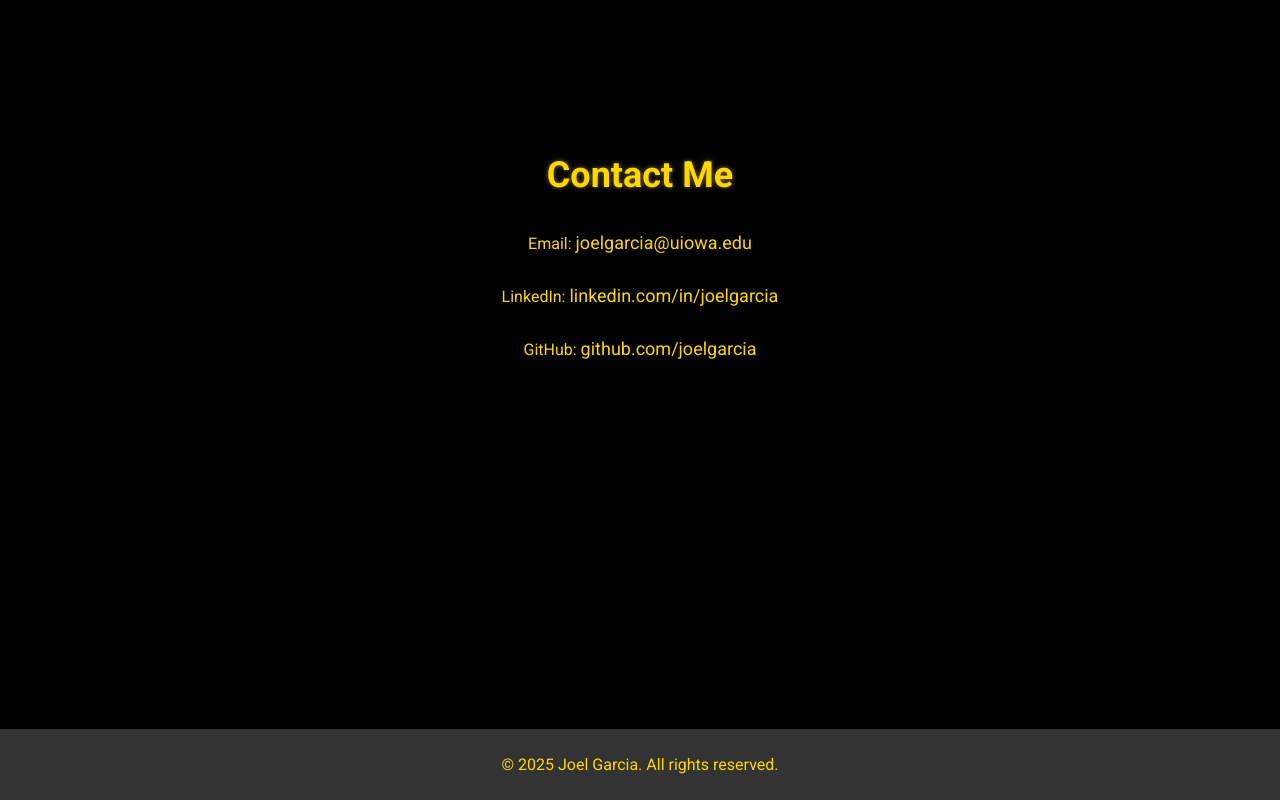
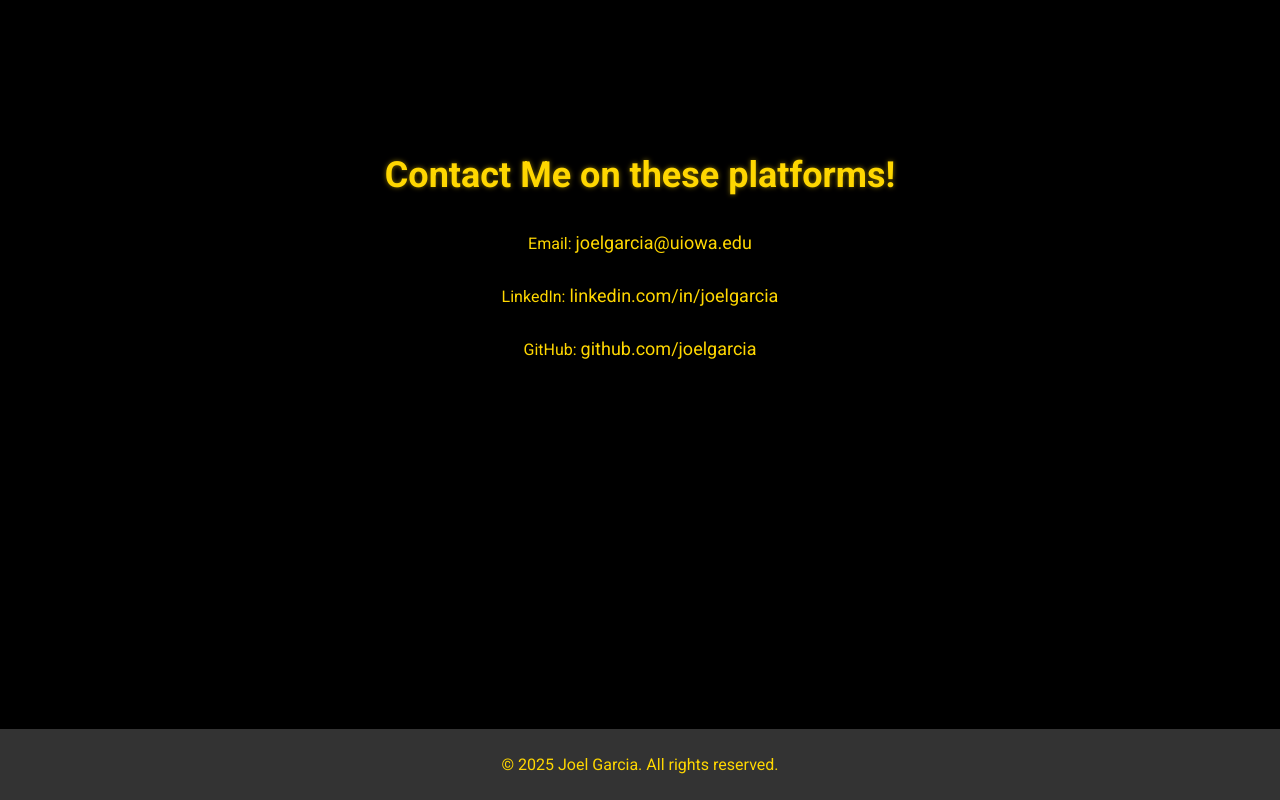
Before and after one commit to JoelSGarcia/joelgarcia-portfolio, a plain HTML site: page index.html in a window 1280 px wide. Shown: the part 3142-3942 px from the top of the page. Drawn offline with Linux system fonts and the light colour scheme.

```diff
--- a/index.html
+++ b/index.html
@@ -48,7 +48,7 @@
             </div>
         </section>
         <section id="contact">
-            <h2>Contact Me</h2>
+            <h2>Contact Me on these platforms!</h2>
             <p>Email: <a href="mailto:joelgarcia@uiowa.edu">joelgarcia@uiowa.edu</a></p>
             <p>LinkedIn: <a href="https://www.linkedin.com/in/junior-gonzalez-9b8473198/"
                     target="_blank">linkedin.com/in/joelgarcia</a></p>
```
